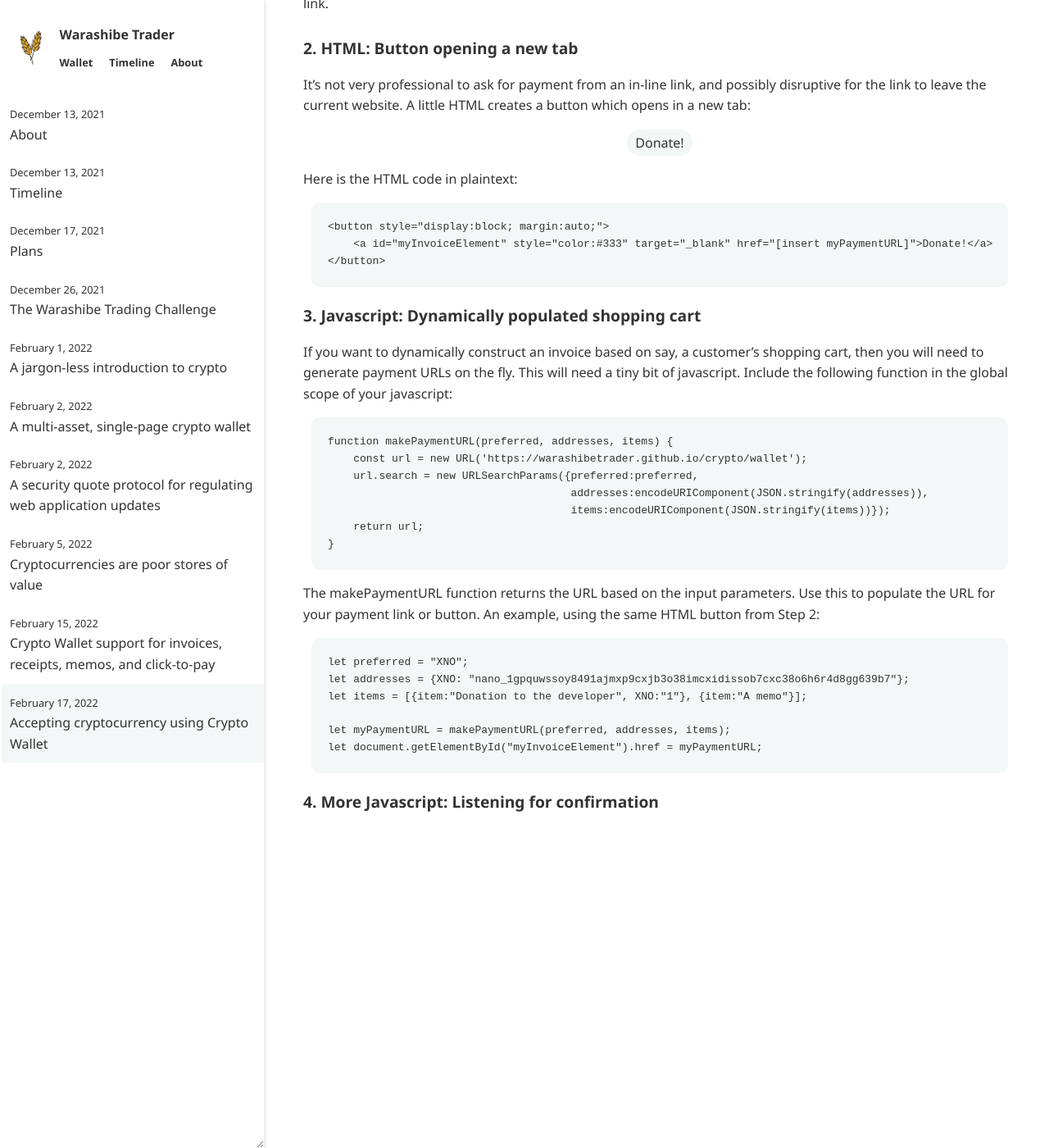
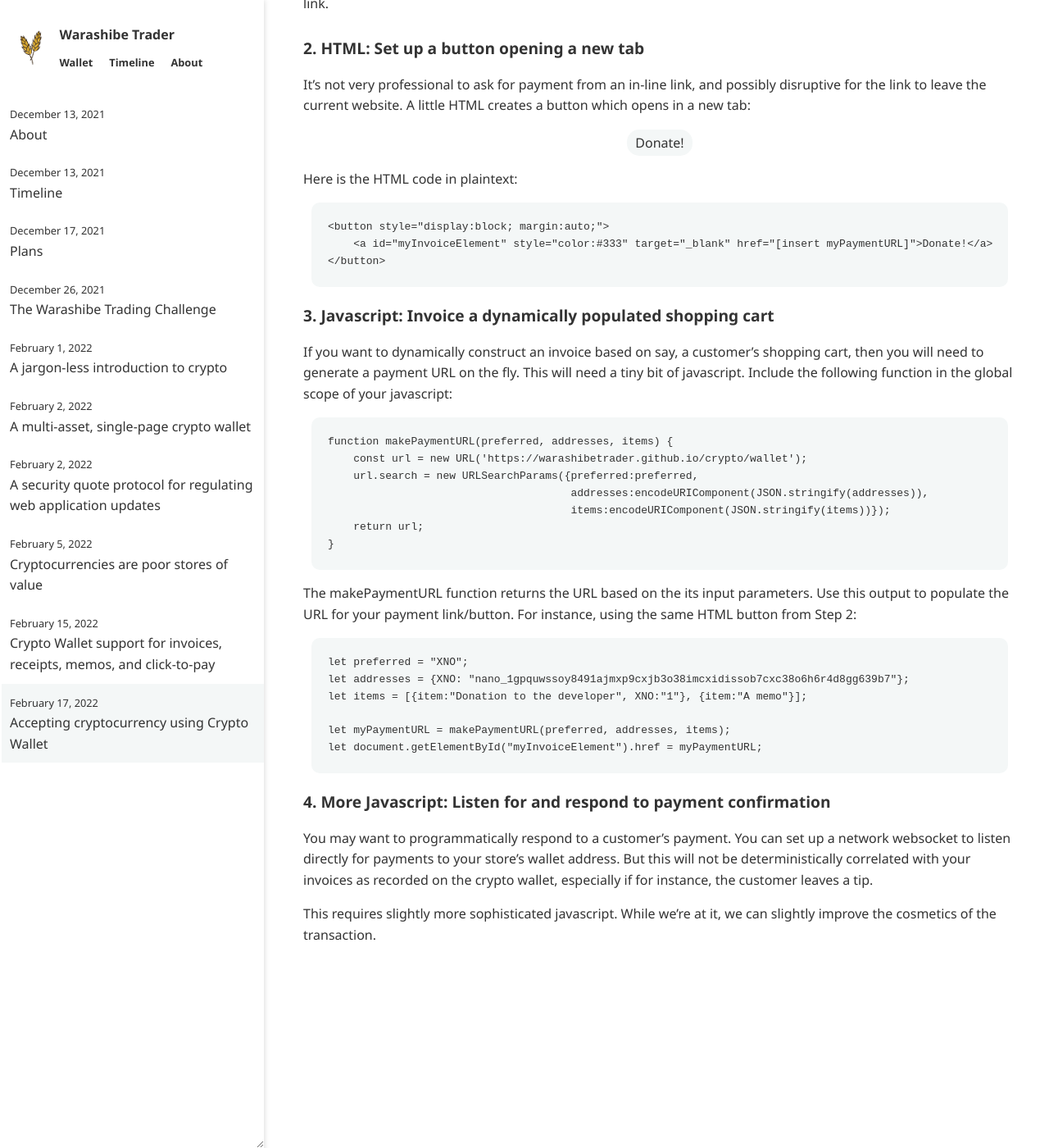
Before and after one commit to warashibetrader/warashibetrader.github.io, a Jekyll site: the page built from _posts/2022-02-17-invoices.md, in a window 1280 px wide and 1400 px high, scrolled down 287 px. Shown: the whole window at 82% size. Built offline with Jekyll 4.4.1, drawn with Linux system fonts in a browser that asks for light colours; before the commit the page ends 1511 px from its top, so only the background shows below that; some of the changed text lies outside the part shown.

Commit message:
Update 2022-02-17-invoices.md

```diff
--- a/_posts/2022-02-17-invoices.md
+++ b/_posts/2022-02-17-invoices.md
@@ -2,16 +2,16 @@
 title: "Accepting cryptocurrency using Crypto Wallet"
 ---
 
-I added URL support for invoice generation, as well as a little invoice generator tool directly in the [crypto wallet](https://warashibetrader.github.io/crypto/wallet). Here are five degrees of usage, in order of sophistication.
+I added URL support for invoice generation, as well as a little invoice tool, directly in my [crypto wallet](https://warashibetrader.github.io/crypto/wallet). Here are five degrees of usage, in order of sophistication.
 
-### 1. URL: Single or static product
+### 1. URL: Invoice a single or static product
 
 The in-wallet tool should suffice to produce the URL you need. For instance, I used the tool to make [this](https://warashibetrader.github.io/crypto/wallet?preferred=XNO&addresses=%257B%2522XNO%2522%253A%2522nano_1gpquwssoy8491ajmxp9cxjb3o38imcxidissob7cxc38o6h6r4d8gg639b7%2522%257D&items=%255B%257B%2522item%2522%253A%2522Donation%2520to%2520the%2520developer%2522%252C%2522XNO%2522%253A%25221%2522%257D%252C%257B%2522item%2522%253A%2522A%2520memo%2522%252C%2522XNO%2522%253A%2522%2522%257D%255D) donation link.
 
 
 
 
-### 2. HTML: Button opening a new tab
+### 2. HTML: Set up a button opening a new tab
 
 It's not very professional to ask for payment from an in-line link, and possibly disruptive for the link to leave the current website. A little HTML creates a button which opens in a new tab:
 
@@ -24,9 +24,9 @@ Here is the HTML code in plaintext:
     </button>
 
 
-### 3. Javascript: Dynamically populated shopping cart
+### 3. Javascript: Invoice a dynamically populated shopping cart
 
-If you want to dynamically construct an invoice based on say, a customer's shopping cart, then you will need to generate payment URLs on the fly. This will need a tiny bit of javascript. Include the following function in the global scope of your javascript:
+If you want to dynamically construct an invoice based on say, a customer's shopping cart, then you will need to generate a payment URL on the fly. This will need a tiny bit of javascript. Include the following function in the global scope of your javascript:
 
     function makePaymentURL(preferred, addresses, items) {
         const url = new URL('https://warashibetrader.github.io/crypto/wallet');
@@ -36,7 +36,7 @@ If you want to dynamically construct an invoice based on say, a customer's shopp
         return url;
     }
 
-The makePaymentURL function returns the URL based on the input parameters. Use this to populate the URL for your payment link or button. An example, using the same HTML button from Step 2:
+The makePaymentURL function returns the URL based on the its input parameters. Use this output to populate the URL for your payment link/button. For instance, using the same HTML button from Step 2:
 
 	let preferred = "XNO";
 	let addresses = {XNO: "nano_1gpquwssoy8491ajmxp9cxjb3o38imcxidissob7cxc38o6h6r4d8gg639b7"};
@@ -46,4 +46,8 @@ The makePaymentURL function returns the URL based on the input parameters. Use t
 	let document.getElementById("myInvoiceElement").href = myPaymentURL;
 
 
-### 4. More Javascript: Listening for confirmation
+### 4. More Javascript: Listen for and respond to payment confirmation
+
+You may want to programmatically respond to a customer's payment. You can set up a network websocket to listen directly for payments to your store's wallet address. But this will not be deterministically correlated with your invoices as recorded on the crypto wallet, especially if for instance, the customer leaves a tip.
+
+This requires slightly more sophisticated javascript. While we're at it, we can slightly improve the cosmetics of the transaction.
```
